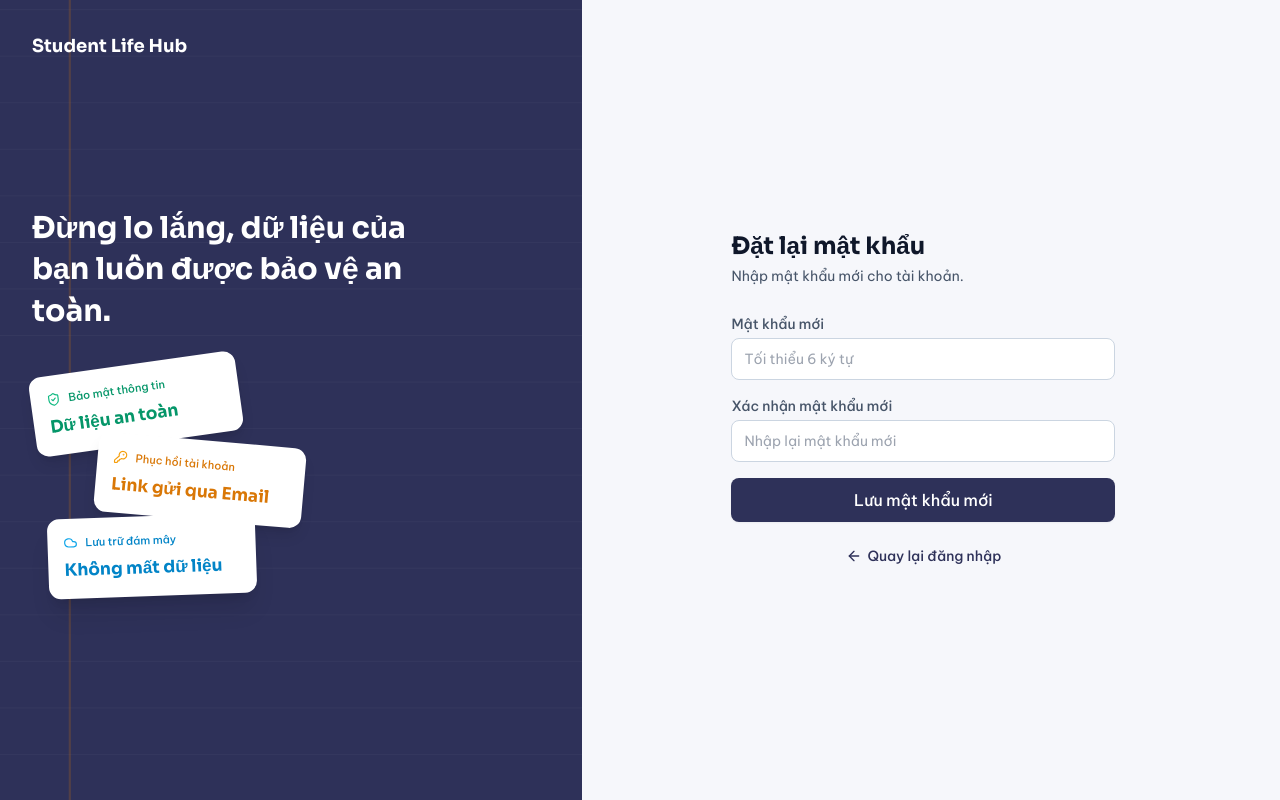
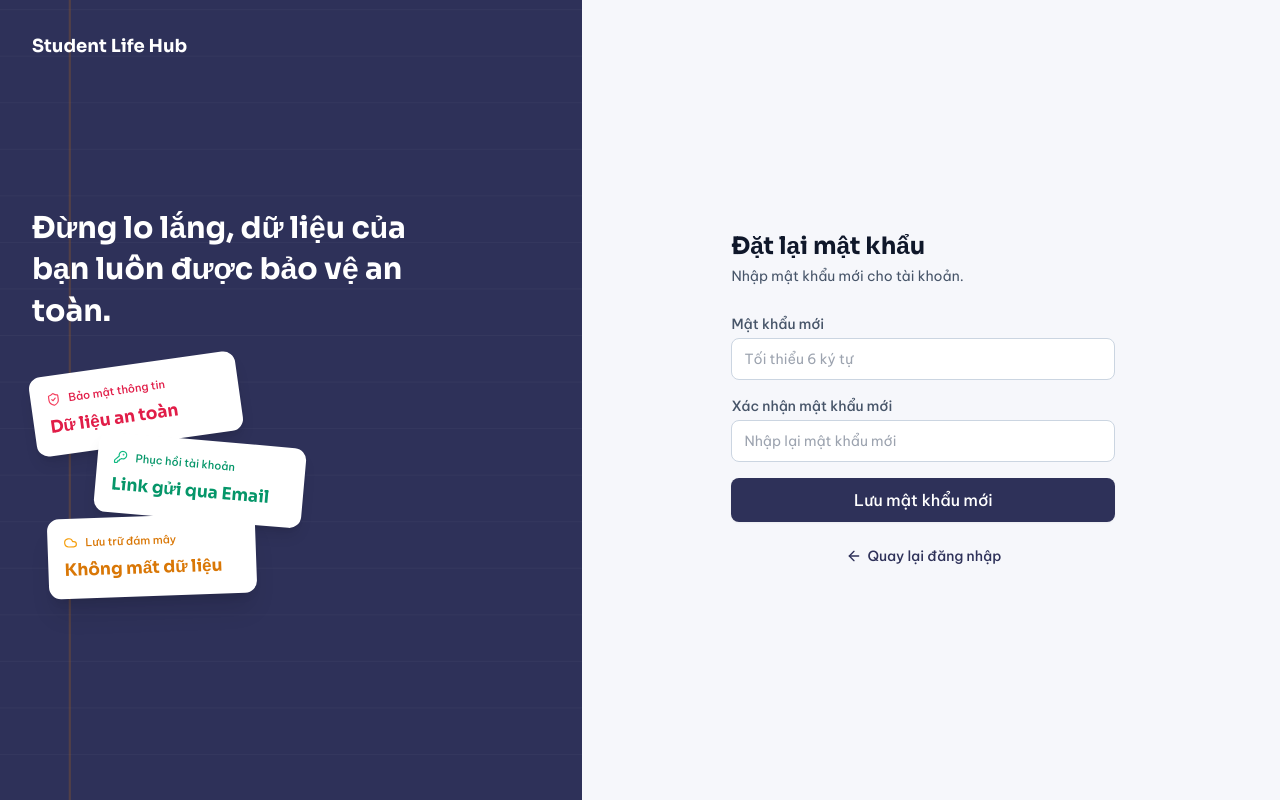
Before and after one commit to LNTienDat/student-life-hub, a React (Vite) app in the folder front/: page /dat-lai-mat-khau in a window 1280 px wide. Built offline with nearby package versions, Linux system fonts and the light colour scheme.

Commit message:
style: Đồng bộ bộ 3 màu Vàng - Đỏ - Xanh trên cả 3 trang Auth với hoán vị thứ tự màu riêng biệt

```diff
--- a/front/src/pages/DatLaiMatKhau.jsx
+++ b/front/src/pages/DatLaiMatKhau.jsx
@@ -80,10 +80,10 @@ function DatLaiMatKhau() {
               className="absolute top-0 left-0 w-52 bg-white rounded-xl shadow-lg p-4"
             >
               <div className="flex items-center gap-2 mb-1.5">
-                <ShieldCheck className="w-3.5 h-3.5 text-emerald-500" />
-                <span className="text-[11px] font-medium text-emerald-600 dark:text-emerald-400">Bảo mật thông tin</span>
+                <ShieldCheck className="w-3.5 h-3.5 text-rose-500" />
+                <span className="text-[11px] font-medium text-rose-600 dark:text-rose-400">Bảo mật thông tin</span>
               </div>
-              <p className="font-display text-[17px] font-bold text-emerald-600 dark:text-emerald-400 whitespace-nowrap">Dữ liệu an toàn</p>
+              <p className="font-display text-[17px] font-bold text-rose-600 dark:text-rose-400 whitespace-nowrap">Dữ liệu an toàn</p>
             </motion.div>
 
             <motion.div
@@ -93,10 +93,10 @@ function DatLaiMatKhau() {
               className="absolute top-[76px] left-16 w-52 bg-white rounded-xl shadow-lg p-4"
             >
               <div className="flex items-center gap-2 mb-1.5">
-                <KeyRound className="w-3.5 h-3.5 text-amber-500" />
-                <span className="text-[11px] font-medium text-amber-600 dark:text-amber-400">Phục hồi tài khoản</span>
+                <KeyRound className="w-3.5 h-3.5 text-emerald-500" />
+                <span className="text-[11px] font-medium text-emerald-600 dark:text-emerald-400">Phục hồi tài khoản</span>
               </div>
-              <p className="font-display text-[17px] font-bold text-amber-600 dark:text-amber-400 whitespace-nowrap">Link gửi qua Email</p>
+              <p className="font-display text-[17px] font-bold text-emerald-600 dark:text-emerald-400 whitespace-nowrap">Link gửi qua Email</p>
             </motion.div>
 
             <motion.div
@@ -106,10 +106,10 @@ function DatLaiMatKhau() {
               className="absolute top-[152px] left-4 w-52 bg-white rounded-xl shadow-xl p-4"
             >
               <div className="flex items-center gap-2 mb-1.5">
-                <Cloud className="w-3.5 h-3.5 text-sky-500" />
-                <span className="text-[11px] font-medium text-sky-600 dark:text-sky-400">Lưu trữ đám mây</span>
+                <Cloud className="w-3.5 h-3.5 text-amber-500" />
+                <span className="text-[11px] font-medium text-amber-600 dark:text-amber-400">Lưu trữ đám mây</span>
               </div>
-              <p className="font-display text-[17px] font-bold text-sky-600 dark:text-sky-400 whitespace-nowrap">Không mất dữ liệu</p>
+              <p className="font-display text-[17px] font-bold text-amber-600 dark:text-amber-400 whitespace-nowrap">Không mất dữ liệu</p>
             </motion.div>
           </div>
         </div>
--- a/front/src/pages/Login.jsx
+++ b/front/src/pages/Login.jsx
@@ -71,10 +71,10 @@ function Login() {
               className="absolute top-0 left-0 w-52 bg-white rounded-xl shadow-lg p-4"
             >
               <div className="flex items-center gap-2 mb-1.5">
-                <Wallet className="w-3.5 h-3.5 text-teal-500" />
-                <span className="text-[11px] font-medium text-teal-600 dark:text-teal-400">Số dư tháng này</span>
+                <Wallet className="w-3.5 h-3.5 text-emerald-500" />
+                <span className="text-[11px] font-medium text-emerald-600 dark:text-emerald-400">Số dư tháng này</span>
               </div>
-              <p className="font-display text-xl font-bold text-teal-600 dark:text-teal-400 whitespace-nowrap">850.000 đ</p>
+              <p className="font-display text-xl font-bold text-emerald-600 dark:text-emerald-400 whitespace-nowrap">850.000 đ</p>
             </motion.div>
 
             <motion.div
@@ -84,10 +84,10 @@ function Login() {
               className="absolute top-[76px] left-16 w-52 bg-white rounded-xl shadow-lg p-4"
             >
               <div className="flex items-center gap-2 mb-1.5">
-                <CalendarDays className="w-3.5 h-3.5 text-amber-500" />
-                <span className="text-[11px] font-medium text-amber-600 dark:text-amber-400">Deadline gần nhất</span>
+                <CalendarDays className="w-3.5 h-3.5 text-rose-500" />
+                <span className="text-[11px] font-medium text-rose-600 dark:text-rose-400">Deadline gần nhất</span>
               </div>
-              <p className="text-sm font-semibold text-amber-600 dark:text-amber-400 whitespace-nowrap">Đồ án — còn 2 ngày</p>
+              <p className="text-sm font-semibold text-rose-600 dark:text-rose-400 whitespace-nowrap">Đồ án — còn 2 ngày</p>
             </motion.div>
 
             <motion.div
@@ -97,10 +97,10 @@ function Login() {
               className="absolute top-[152px] left-4 w-52 bg-white rounded-xl shadow-xl p-4"
             >
               <div className="flex items-center gap-2 mb-1.5">
-                <GraduationCap className="w-3.5 h-3.5 text-violet-500" />
-                <span className="text-[11px] font-medium text-violet-600 dark:text-violet-400">GPA hiện tại</span>
+                <GraduationCap className="w-3.5 h-3.5 text-amber-500" />
+                <span className="text-[11px] font-medium text-amber-600 dark:text-amber-400">GPA hiện tại</span>
               </div>
-              <p className="font-display text-xl font-bold text-violet-600 dark:text-violet-400 whitespace-nowrap">3.42 / 4.0</p>
+              <p className="font-display text-xl font-bold text-amber-600 dark:text-amber-400 whitespace-nowrap">3.42 / 4.0</p>
             </motion.div>
           </div>
         </div>
--- a/front/src/pages/QuenMatKhau.jsx
+++ b/front/src/pages/QuenMatKhau.jsx
@@ -64,10 +64,10 @@ function QuenMatKhau() {
               className="absolute top-0 left-0 w-52 bg-white rounded-xl shadow-lg p-4"
             >
               <div className="flex items-center gap-2 mb-1.5">
-                <ShieldCheck className="w-3.5 h-3.5 text-emerald-500" />
-                <span className="text-[11px] font-medium text-emerald-600 dark:text-emerald-400">Bảo mật thông tin</span>
+                <ShieldCheck className="w-3.5 h-3.5 text-rose-500" />
+                <span className="text-[11px] font-medium text-rose-600 dark:text-rose-400">Bảo mật thông tin</span>
               </div>
-              <p className="font-display text-[17px] font-bold text-emerald-600 dark:text-emerald-400 whitespace-nowrap">Dữ liệu an toàn</p>
+              <p className="font-display text-[17px] font-bold text-rose-600 dark:text-rose-400 whitespace-nowrap">Dữ liệu an toàn</p>
             </motion.div>
 
             <motion.div
@@ -77,10 +77,10 @@ function QuenMatKhau() {
               className="absolute top-[76px] left-16 w-52 bg-white rounded-xl shadow-lg p-4"
             >
               <div className="flex items-center gap-2 mb-1.5">
-                <KeyRound className="w-3.5 h-3.5 text-amber-500" />
-                <span className="text-[11px] font-medium text-amber-600 dark:text-amber-400">Phục hồi tài khoản</span>
+                <KeyRound className="w-3.5 h-3.5 text-emerald-500" />
+                <span className="text-[11px] font-medium text-emerald-600 dark:text-emerald-400">Phục hồi tài khoản</span>
               </div>
-              <p className="font-display text-[17px] font-bold text-amber-600 dark:text-amber-400 whitespace-nowrap">Link gửi qua Email</p>
+              <p className="font-display text-[17px] font-bold text-emerald-600 dark:text-emerald-400 whitespace-nowrap">Link gửi qua Email</p>
             </motion.div>
 
             <motion.div
@@ -90,10 +90,10 @@ function QuenMatKhau() {
               className="absolute top-[152px] left-4 w-52 bg-white rounded-xl shadow-xl p-4"
             >
               <div className="flex items-center gap-2 mb-1.5">
-                <Cloud className="w-3.5 h-3.5 text-sky-500" />
-                <span className="text-[11px] font-medium text-sky-600 dark:text-sky-400">Lưu trữ đám mây</span>
+                <Cloud className="w-3.5 h-3.5 text-amber-500" />
+                <span className="text-[11px] font-medium text-amber-600 dark:text-amber-400">Lưu trữ đám mây</span>
               </div>
-              <p className="font-display text-[17px] font-bold text-sky-600 dark:text-sky-400 whitespace-nowrap">Không mất dữ liệu</p>
+              <p className="font-display text-[17px] font-bold text-amber-600 dark:text-amber-400 whitespace-nowrap">Không mất dữ liệu</p>
             </motion.div>
           </div>
         </div>
```
